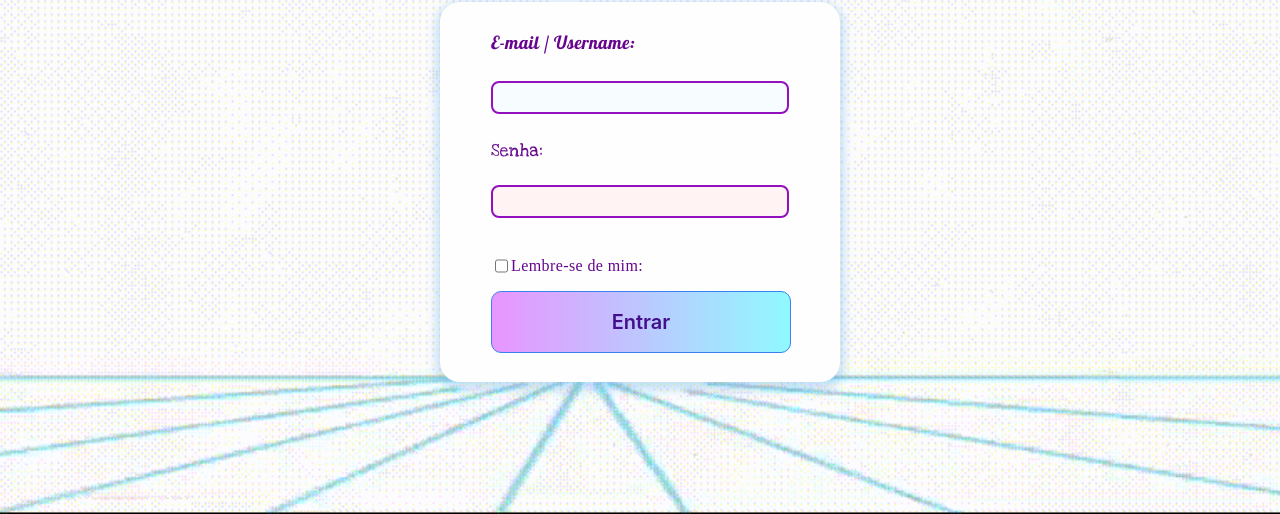
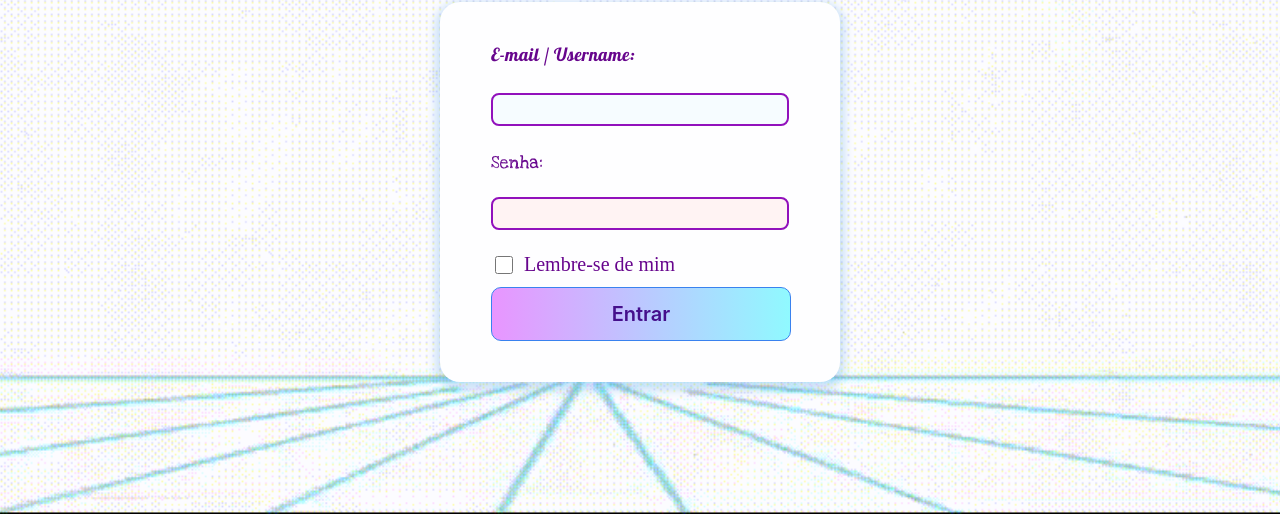
Before and after one commit to Lazy-ghosthunter/AniMate, a plain HTML site: page animatelogin.html in a window 1280 px wide. Shown: the part 286-800 px from the top of the page. Drawn offline with Linux system fonts and the light colour scheme.

Commit message:
Edições login

```diff
--- a/animatelogin.html
+++ b/animatelogin.html
@@ -45,11 +45,9 @@
                     <br>
                 </div>
 
-                <div class="lembrete">
-                    <input type="checkbox"/>
-                    <p>Lembre-se de mim:</p>
-                </div>
-
+                <label for="lembrete" class="lembrete">
+                    <input type="checkbox" id="lembrete"/>Lembre-se de mim
+                </label>
 
                 <a href="animateperfil.html" class="botao" role="button">Entrar</a>
 
--- a/estilos/estiloinicial.css
+++ b/estilos/estiloinicial.css
@@ -148,7 +148,7 @@ h1 {
     }
 
     .primeirobtn, .segundobtn, .terceirobtn {
-        height: 5vh;
+        height: 7vh;
         width: 100%;
         font-size: 17px;
     }
--- a/estilos/estilologin.css
+++ b/estilos/estilologin.css
@@ -122,22 +122,26 @@ body {
 
 .lembrete {
     display: flex;
-    flex-direction:row;
-    letter-spacing: 0.6px;
+    align-items: center; /* Alinha checkbox e texto */
+    gap: 8px; /* Dá um espaçamento entre o checkbox e o texto */
     color: #67058D;
-    font-size: 16px;
-    font-style: normal;
+    font-size: 20px;
     font-weight: 400;
-    line-height: normal;
-    letter-spacing: 0.4px;
+    margin-bottom: 10px;
 }
+
+.lembrete input {
+    width: 18px;
+    height: 18px;
+}
+
 
 .botao {
     background: linear-gradient(270deg, #90F9FF 0.16%, #EB92FF 103.06%);
     border: 0.5px solid #3982EF;
     color: #450F8C;
     width: 100%;
-    height: 5vh;
+    height: 4vh;
     font-family: Inter;
     font-size: 20px;
     font-weight: 600;
@@ -151,7 +155,7 @@ body {
 
 .botao:hover {
     background: linear-gradient(270deg, #08C3CD 0.16%, #D63EF8 103.06%);
-    height: 6.5vh;
+    height: 5vh;
     width: 100%;
     color: #fff;
     gap: 20px;
@@ -210,12 +214,12 @@ input .email, .senha :valid {
     }
 
     .botao :hover {
-        height: 35px;
+        height: 30px;
         width: 70px;
     }
 }
 
-@media (min-width:560px) and (max-width:1100px) and (min-height:600px) {
+@media (min-width:340px) and (max-width:1100px) and (min-height:600px) and (max-height:1500px) {
     body {
         height: 100vh;
     }
@@ -224,6 +228,12 @@ input .email, .senha :valid {
         padding: 0 50px;
     }
 
+}
+
+@media (min-width:800px) and (min-height:1100px) {
+    body {
+        height: 100vh;
+    }
 }
 
 @media (min-width: 1101px) and (max-width: 1900px){
```
Also changed, not shown: Desenho de solução dos desafios técnicos (1).png (added), estilos/estilocadastro.css (line endings or trailing spaces), 2 other files.
